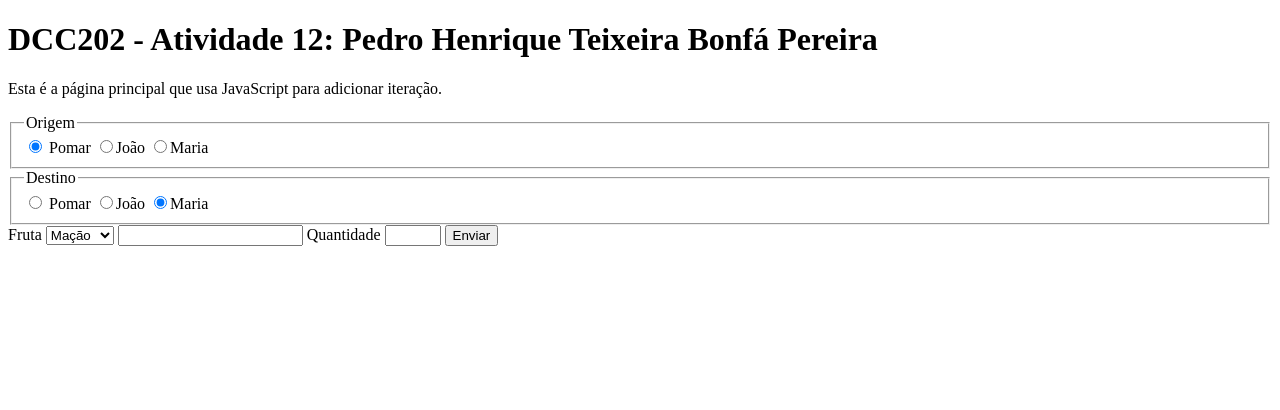
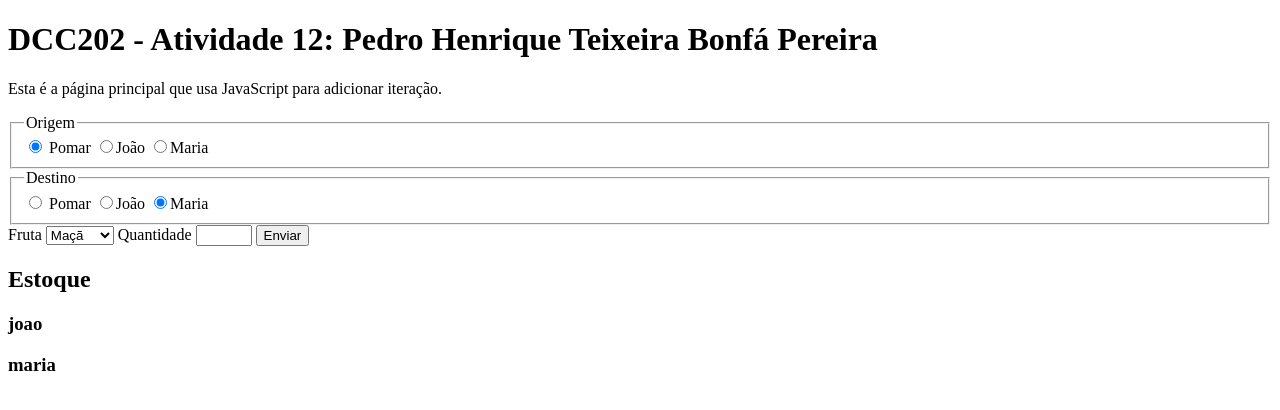
Before and after one commit to ufjf-dcc202/ufjf-dcc202-2023-3-a-atv12-0pedrobonfa, a website: page index.html in a window 1280 px wide. Drawn offline with Linux system fonts and the light colour scheme.

Commit message:
corrige erros e adiciona estoque

```diff
--- a/index.html
+++ b/index.html
@@ -33,13 +33,12 @@
 
                 <label for="ifruta">Fruta</label>
                 <select name="fruta" id="ifruta">
-                    <option value="maca">Mação</option>
+                    <option value="maca">Maçã</option>
                     <option value="pera">Pera</option>
                     <option value="banana">Banana</option>
                     <option value="uva">Uva</option>
                 </select>
 
-                    <input id="ifruta" name="fruta"/>
                     <label for="iqtd">Quantidade</label>
 
                 <input id="iqtd" type="number" name="quantidade"
@@ -47,6 +46,13 @@
                 <button type="submit">Enviar</button>
             </form>
         </section>
+        <section>
+            <h2>Estoque</h2>
+            <h3>joao</h3>
+            <ol id="olJoao"></ol>
+            <h3>maria</h3>
+            <ol id="olMaria"></ol>
+        </section>
     </main>
 </body>
 </html>
```
